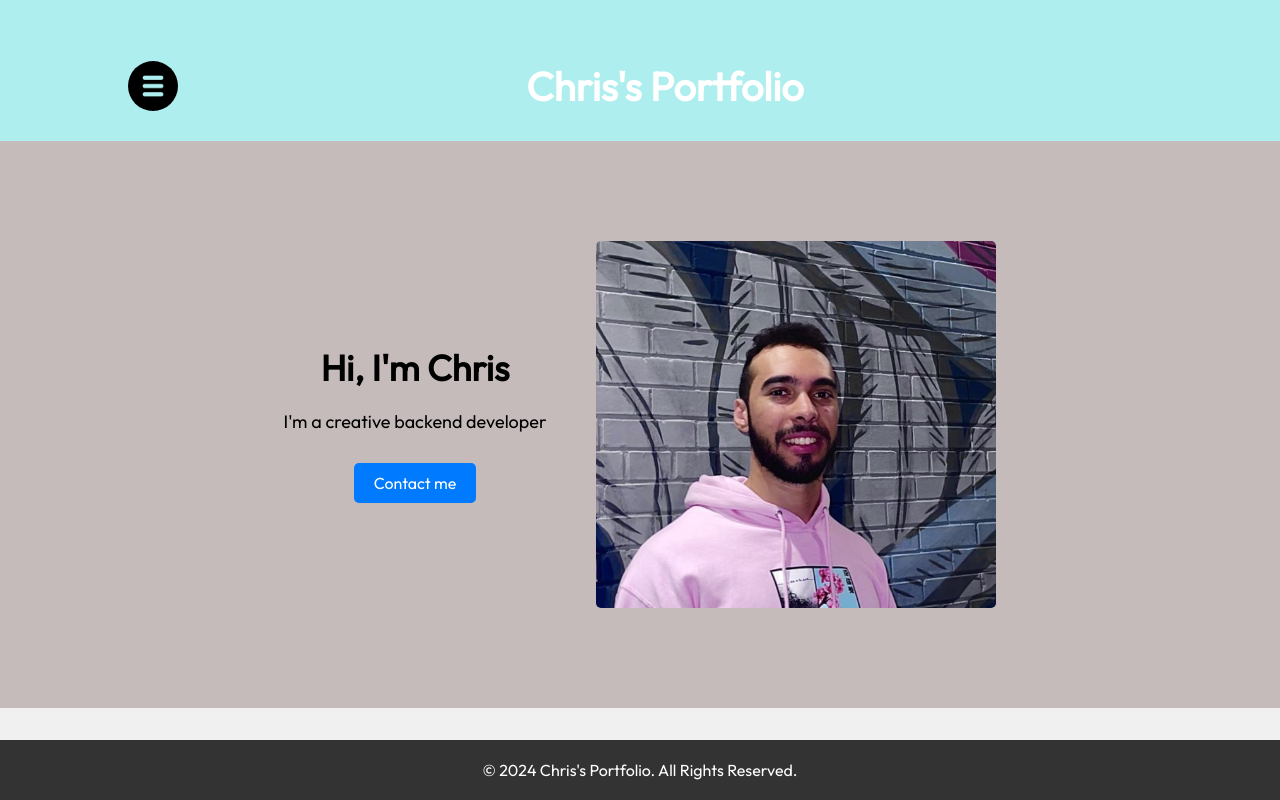
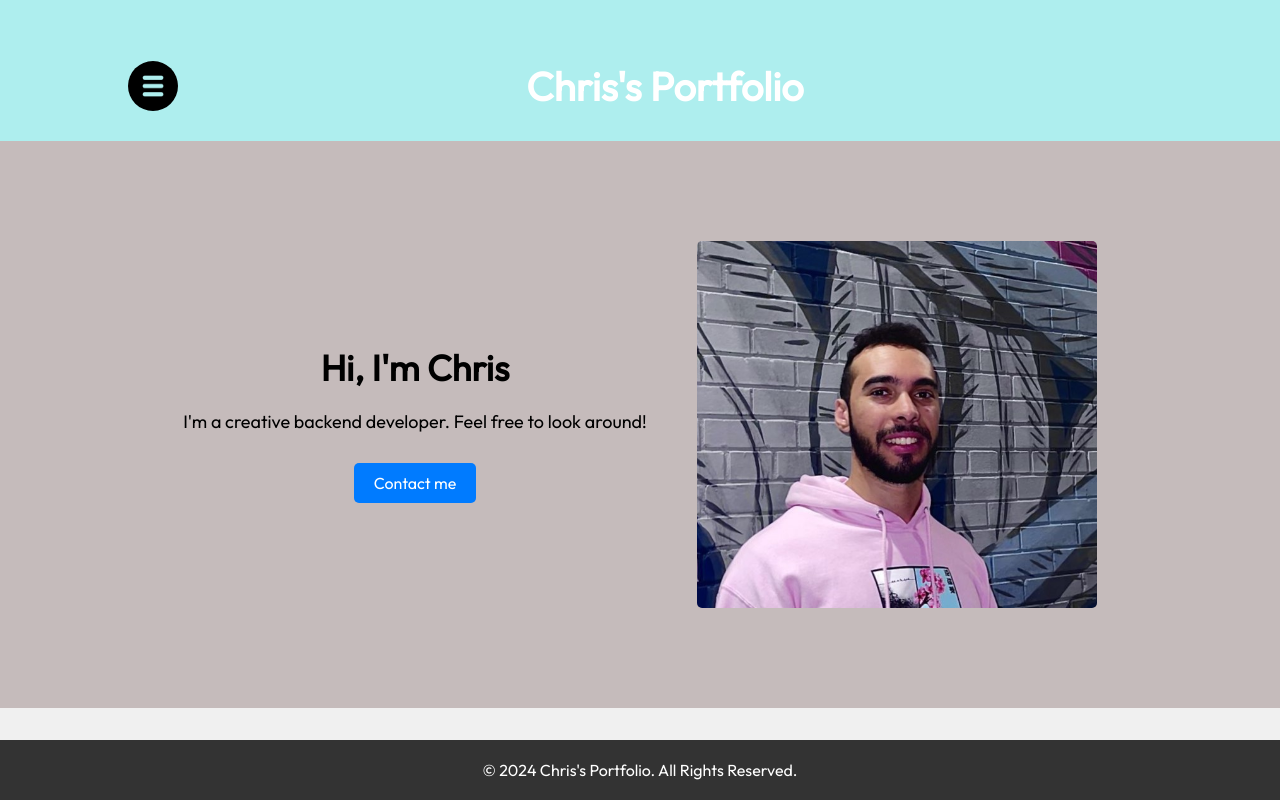
Before and after one commit to christianjose97/portfolio-website-project, a React (Vite) app: page / in a window 1280 px wide. Shown: the top 800 px of the page. Built offline with nearby package versions, Linux system fonts and the light colour scheme.

Commit message:
slight adjustments to Hero section and Fotter

```diff
--- a/src/components/Footer/Footer.module.css
+++ b/src/components/Footer/Footer.module.css
@@ -5,9 +5,10 @@
     color: #fff;
     padding: 20px 0;
     text-align: center;
-    position: absolute;
+    position: fixed;
     bottom: 0;
     width: 100%;
+    left: 0;
   }
 
   .footer p {
--- a/src/components/Hero/Hero.jsx
+++ b/src/components/Hero/Hero.jsx
@@ -9,7 +9,9 @@ const Hero = () => {
     <section className={styles.hero}>
       <div className={styles.heroContent}>
         <h1>Hi, I'm Chris</h1>
-        <p>I'm a creative backend developer</p>
+        <p>I'm a creative backend developer.
+          Feel free to look around!
+           </p>
         <a href="mailto:myemail@email.com">Contact me</a>
       </div>
       <img src={getImageUrl("hero/heroImage.jpg")} alt="Hero image of me" className={styles.heroImage} />
```
